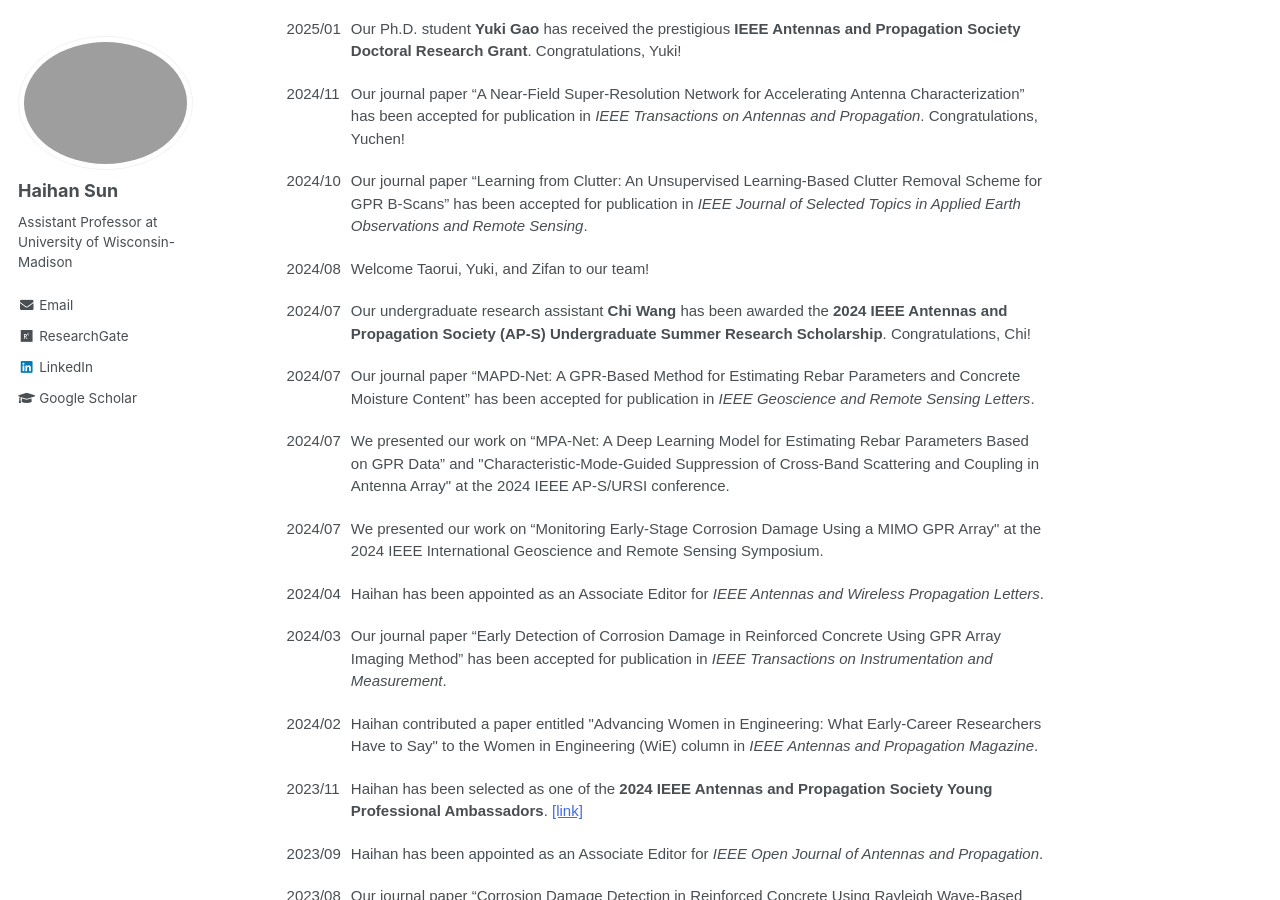
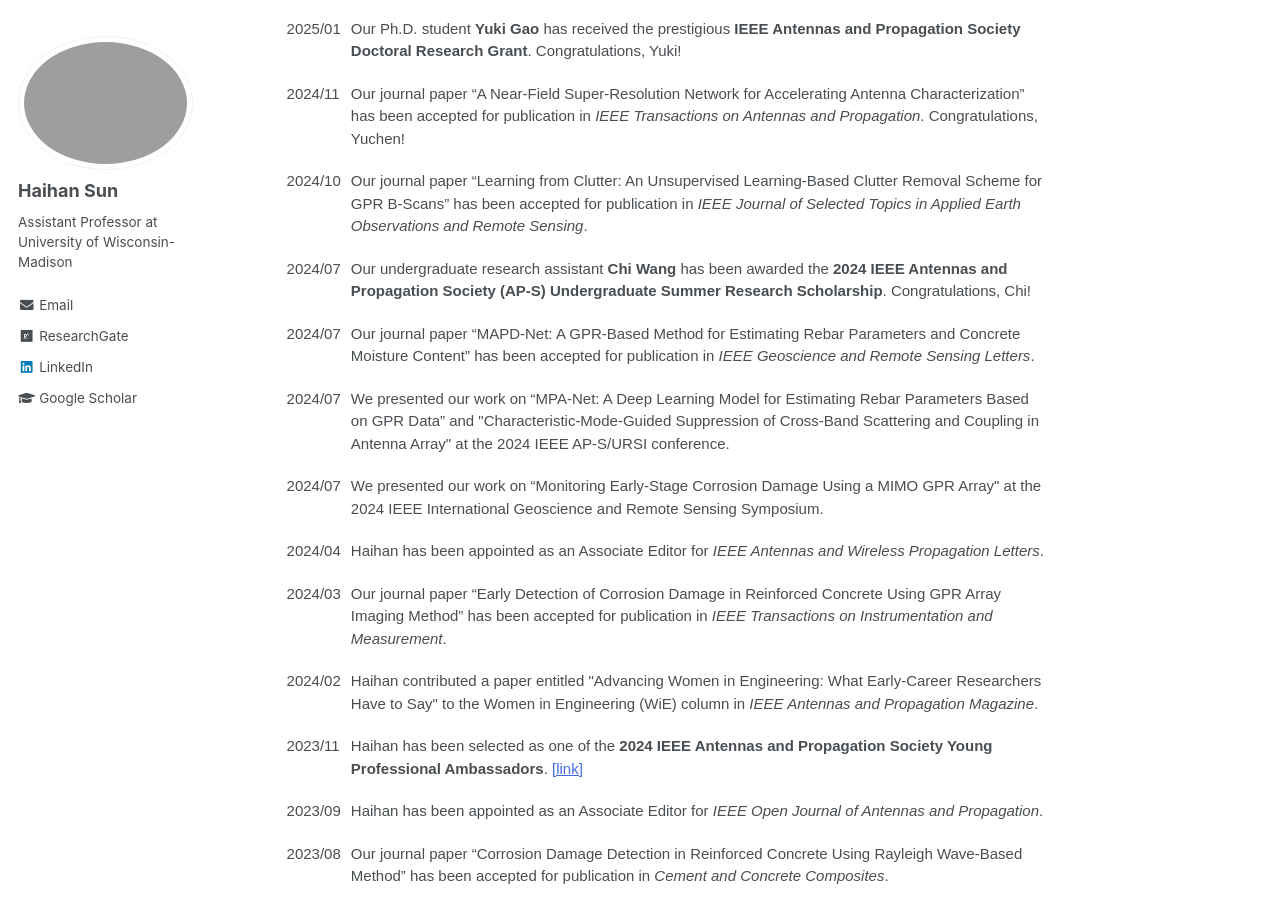
Before and after one commit to Haihan-Sun/Haihan-Sun.github.io, a Jekyll site: the page built from _pages/about.md, in a window 1280 px wide and 900 px high, scrolled down 513 px. Built offline with Jekyll 4.4.1, drawn with Linux system fonts in a browser that asks for light colours.

Commit message:
Update about.md

```diff
--- a/_pages/about.md
+++ b/_pages/about.md
@@ -48,10 +48,6 @@ Hi! I'm Haihan Sun, an Assistant Professor at the University of Wisconsin-Madiso
     <td class="tg-ko0z"> Our journal paper “Learning from Clutter: An Unsupervised Learning-Based Clutter Removal Scheme for GPR B-Scans” has been accepted for publication in <i>IEEE Journal of Selected Topics in Applied Earth Observations and Remote Sensing</i>.  </td>
   </tr>
 
-  <tr>
-    <td class="tg-ko0z">2024/08</td>
-    <td class="tg-ko0z"> Welcome Taorui, Yuki, and Zifan to our team!  </td>
-  </tr>
 
   <tr>
     <td class="tg-ko0z">2024/07</td>
```
